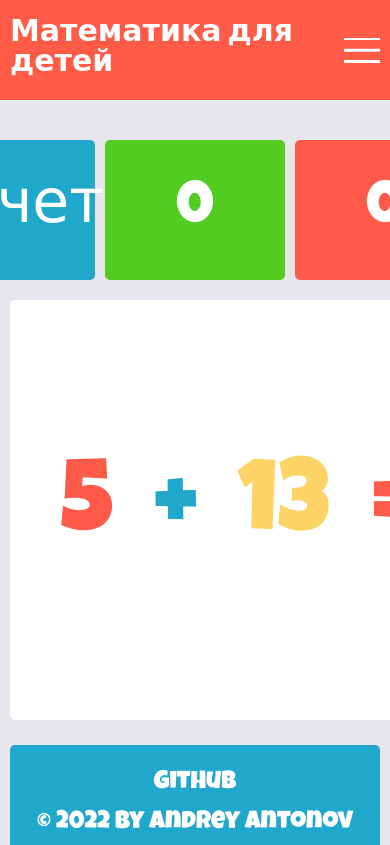
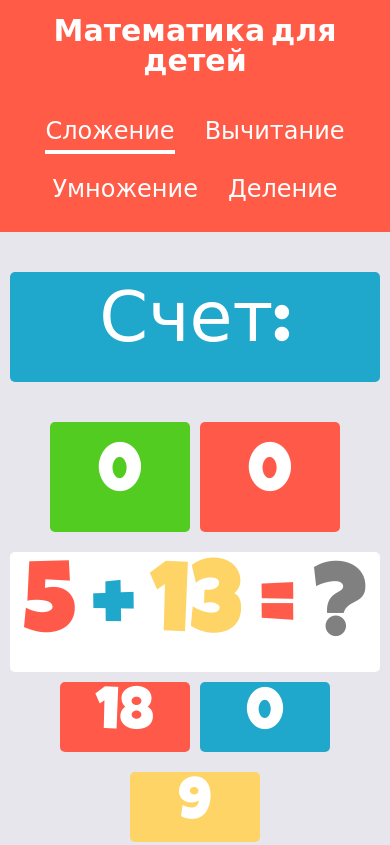
Before and after one commit to klekwedge/math-for-kids, a plain HTML site: page index.html in a window 390 px wide. Shown: the top 845 px of the page. Drawn offline with Linux system fonts and the light colour scheme.

Commit message:
feat: add adaptive for the page

```diff
--- a/index.html
+++ b/index.html
@@ -48,9 +48,6 @@
               </li>
             </ul>
           </nav>
-          <div class="menu__icon">
-            <span></span>
-          </div>
         </div>
       </div>
     </header>
--- a/js/script.js
+++ b/js/script.js
@@ -1,29 +1,4 @@
 "use strict";
-
-/*-------------------------------------------------------------*/
-/*-----Burger--------------------------------------------------*/
-/*-------------------------------------------------------------*/
-const iconMenu = document.querySelector(".menu__icon");
-const menuBody = document.querySelector(".menu__body");
-
-if (iconMenu) {
-  iconMenu.addEventListener("click", (event) => {
-    document.body.classList.toggle("_lock");
-    iconMenu.classList.toggle("_active");
-    menuBody.classList.toggle("_active");
-  });
-}
-
-const menuLinks = document.querySelectorAll(".menu__link");
-menuLinks.forEach((item) => {
-  item.addEventListener("click", () => {
-    if (iconMenu.classList.contains("_active")) {
-      document.body.classList.remove("_lock");
-      iconMenu.classList.remove("_active");
-      menuBody.classList.remove("_active");
-    }
-  });
-});
 
 /*-------------------------------------------------------------*/
 /*-----Equation------------------------------------------------*/
--- a/styles/style.scss
+++ b/styles/style.scss
@@ -68,6 +68,8 @@ body {
   background-color: #ff5b47;
   &__menu {
     display: flex;
+    flex-wrap: wrap;
+    gap: 35px 60px;
     align-items: center;
     justify-content: space-between;
     padding: 20px 0px;
@@ -75,23 +77,25 @@ body {
 }
 
 .menu {
-  &__body {
-    display: flex;
-    align-items: center;
-    gap: 0px 40px;
-  }
-
   &__logo {
     display: inline-block;
+    text-align: center;
     font-size: 30px;
     font-weight: 700;
     color: white;
+
+    @media (max-width: 455px) {
+      margin: 0 auto;
+    }
   }
 
   &__list {
     display: inline-flex;
     flex-wrap: wrap;
-    gap: 0px 30px;
+    gap: 20px 30px;
+    @media (max-width: 455px) {
+      justify-content: center;
+    }
   }
 
   &__link {
@@ -124,137 +128,6 @@ body {
     right: auto;
     left: 0;
   }
-
-  &__contact {
-    font-size: 16px;
-    line-height: 150%;
-    color: #ffffff;
-  }
-}
-
-.menu__contacts {
-  display: flex;
-  gap: 0px 10px;
-  flex-direction: column;
-}
-
-/*-------------------------------------------------------------*/
-/*-----Burger--------------------------------------------------*/
-/*-------------------------------------------------------------*/
-
-.menu__icon {
-  display: none;
-  margin: 0 0 0 auto;
-}
-
-@media (max-width: 1050px) {
-  .menu__logo {
-    z-index: 5;
-    position: relative;
-  }
-
-  .menu__icon {
-    z-index: 5;
-    display: block;
-    position: relative;
-    width: 42px;
-    height: 25px;
-    cursor: pointer;
-  }
-
-  .menu__icon._active {
-    span {
-      transform: scale(0) translate(0px, -50%);
-    }
-
-    &::before {
-      top: 50%;
-      transform: rotate(-45deg) translate(0px, -50%);
-    }
-
-    &::after {
-      bottom: 50%;
-      transform: rotate(45deg) translate(0px, 50%);
-    }
-  }
-
-  .menu__icon span,
-  .menu__icon::before,
-  .menu__icon::after {
-    left: 0;
-    position: absolute;
-    height: 10%;
-    width: 100%;
-    transition: all 0.3s ease 0s;
-    background-color: #ffffff;
-  }
-
-  .menu__icon::before,
-  .menu__icon::after {
-    content: "";
-  }
-
-  .menu__icon::before {
-    top: 0;
-  }
-
-  .menu__icon::after {
-    bottom: 0;
-  }
-
-  .menu__icon span {
-    top: 50%;
-    transform: scale(1) translate(0px, -50%);
-  }
-
-  .menu__body {
-    position: fixed;
-    top: 0;
-    left: -100%;
-    width: 100%;
-    height: 100%;
-    background-color: rgba(0, 0, 0, 0.9);
-    padding: 140px 30px 30px 30px;
-    transition: left 0.3s ease 0s;
-    overflow: auto;
-  }
-
-  .menu__body._active {
-    left: 0;
-  }
-
-  .menu__body._active::before {
-    content: "";
-    position: fixed;
-    width: 100%;
-    top: 0;
-    left: 0;
-    height: 80px;
-    background: #000000;
-  }
-
-  .menu__body {
-    text-align: center;
-    flex-direction: column;
-    gap: 50px 0px;
-  }
-  .menu__list {
-    flex-direction: column;
-    gap: 20px 0px;
-    font-size: 35px;
-  }
-
-  .menu__contacts {
-    font-size: 35px;
-  }
-  .menu__item {
-    margin: 0 auto;
-    text-align: center;
-  }
-
-  .menu__link {
-    font-size: 30px;
-  }
 }
 
 /*-------------------------------------------------------------*/
@@ -266,43 +139,39 @@ body {
 }
 .operation__score {
   display: flex;
+  flex-wrap: wrap;
   justify-content: center;
   gap: 40px 10px;
   margin-bottom: 20px;
 }
-.operation__body {
-  display: flex;
-  justify-content: space-between;
-  gap: 10px 10px;
-}
 
 .operation__score li {
-  min-width: 180px;
+  min-width: 140px;
   text-align: center;
   border-radius: 5px;
-  font-size: 60px;
+  font-size: 70px;
   color: white;
+  padding: 20px;
+  transition: 0.4s;
 
   &:nth-child(1) {
     background-color: #20a8cc;
-    padding: 40px;
-    transition: 0.4s;
+    @media (max-width: 530px) {
+      flex: 1 1 100%;
+    }
   }
 
   &:nth-child(2) {
     position: relative;
     background-color: #52cc20;
-    padding: 40px;
-    transition: 0.4s;
   }
 
   &:nth-child(3) {
     position: relative;
     background-color: #ff5a49;
-    padding: 40px;
-    transition: 0.4s;
   }
 }
+
 .operation__right {
   position: absolute;
   top: 40px;
@@ -323,19 +192,33 @@ body {
   transition: top 0.8s;
 }
 
+.operation__body {
+  display: flex;
+  flex-wrap: wrap;
+  gap: 10px 10px;
+}
+
 .operation__equation {
+  padding: 50px;
   display: flex;
   align-items: center;
   justify-content: center;
+  flex-grow: 1;
   gap: 40px 40px;
   border-radius: 5px;
   background-color: #ffffff;
-  padding: 50px;
-  flex: 1 1 100%;
+  font-size: 100px;
+  @media (max-width: 570px) {
+    padding: 10px;
+    gap: 40px 15px;
+  }
+  @media (max-width: 385px) {
+    padding: 5px;
+    font-size: 80px;
+  }
 }
 
 .operation__equation li {
-  font-size: 100px;
   &:nth-child(1) {
     color: #ff5a49;
   }
@@ -355,20 +238,33 @@ body {
   }
 }
 .operation__answers {
+  display: flex;
+  flex-wrap: wrap;
+  flex-direction: column;
+  margin: 0 auto;
+  @media (max-width: 767px) {
+    flex-direction: row;
+    justify-content: center;
+    gap: 20px 10px;
+  }
 }
 
 .operation__answers li {
-  min-width: 180px;
+  min-width: 130px;
   text-align: center;
   border-radius: 5px;
   font-size: 60px;
   color: white;
   cursor: pointer;
+  padding: 40px;
+  transition: 0.4s;
+
+  @media (max-width: 570px) {
+    padding: 5px;
+  }
 
   &:nth-child(1) {
     background-color: #ff5a49;
-    padding: 40px;
-    transition: 0.4s;
     &:hover {
       color: #ff5a49;
       background-color: white;
@@ -377,8 +273,6 @@ body {
 
   &:nth-child(2) {
     background-color: #20a8cc;
-    padding: 40px;
-    transition: 0.4s;
     &:hover {
       color: #20a8cc;
       background-color: white;
@@ -387,8 +281,6 @@ body {
 
   &:nth-child(3) {
     background-color: #fdd465;
-    padding: 40px;
-    transition: 0.4s;
     &:hover {
       color: #fdd465;
       background-color: white;
@@ -411,7 +303,8 @@ body {
     align-items: center;
     gap: 15px 20px;
   }
-  .footer__item {
+  &__item {
+    text-align: center;
     font-size: 25px;
     color: white;
   }
```
Also changed, not shown: styles/style.css.
